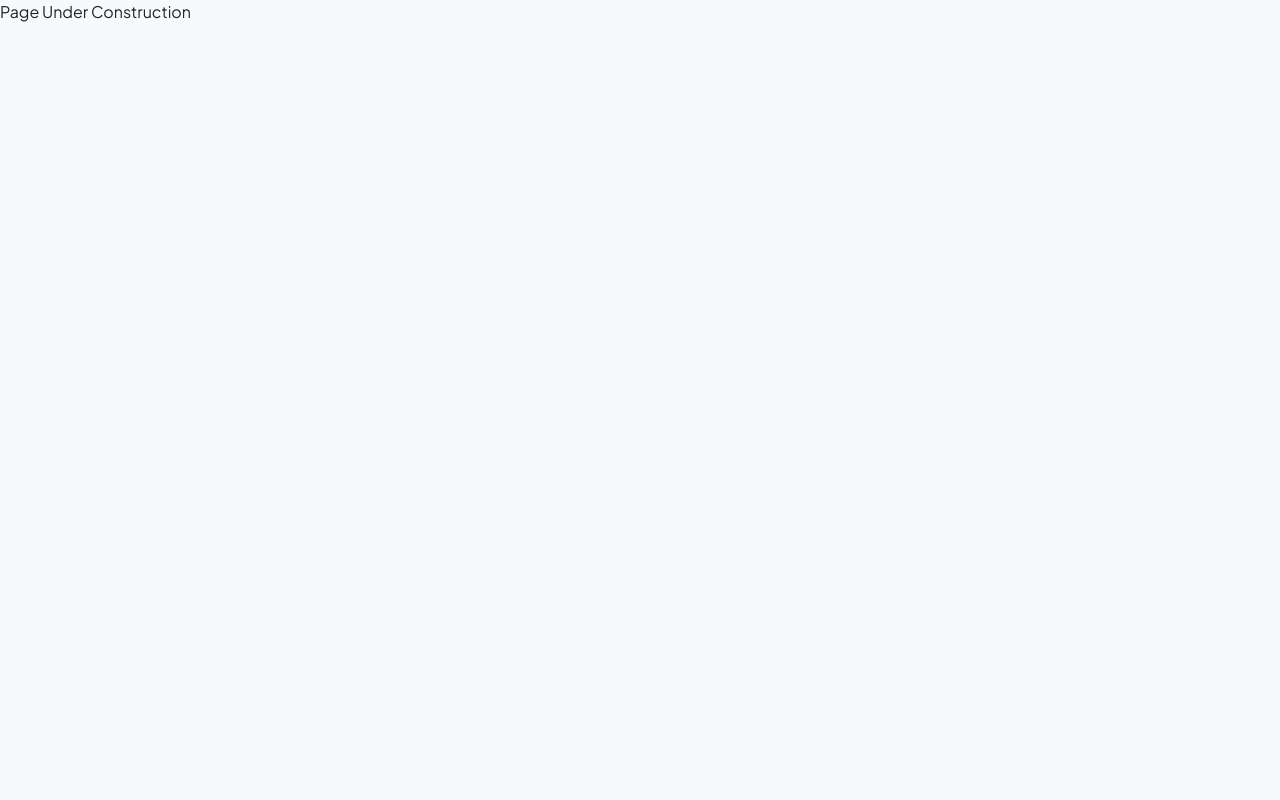
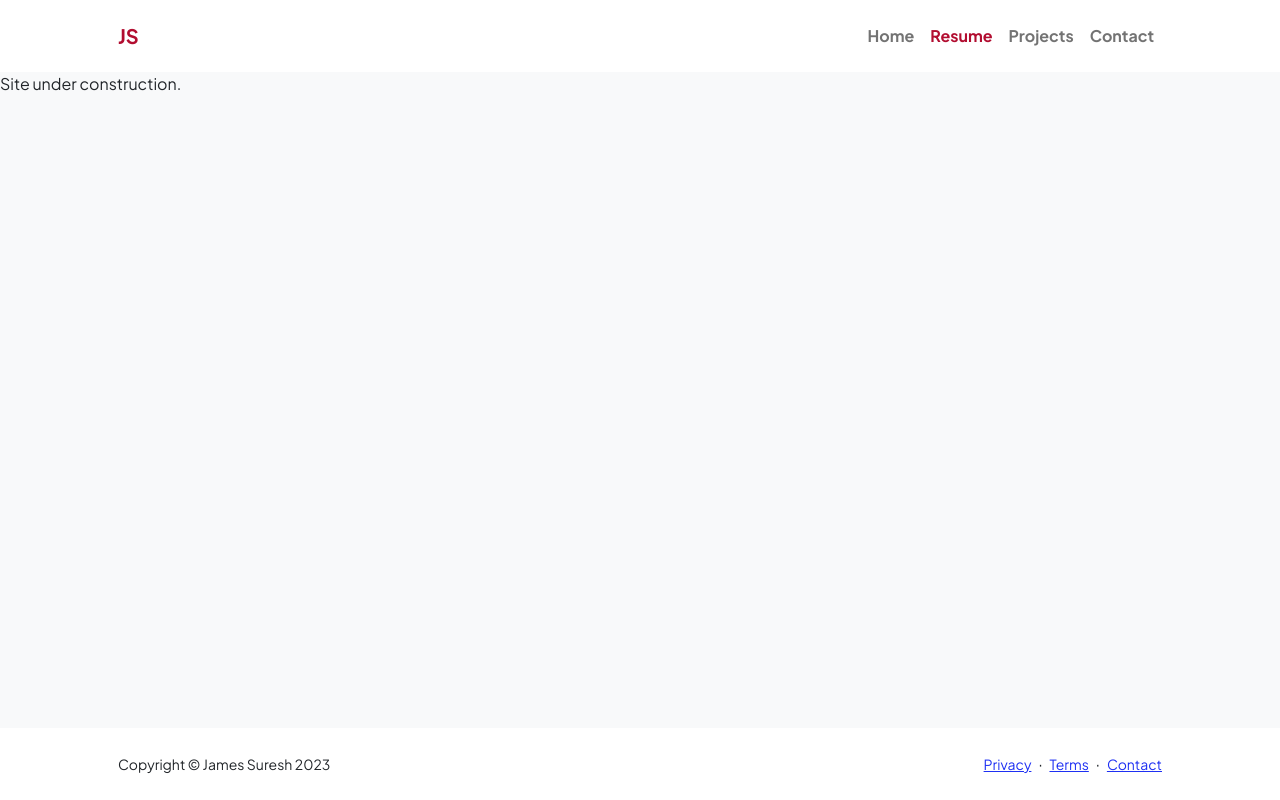
Before and after one commit to jsuresh3/personal-portfolio, a website: page resume.html in a window 1280 px wide. Drawn offline with nearby package versions, Linux system fonts and the light colour scheme.

Commit message:
Brought back nav

```diff
--- a/resume.html
+++ b/resume.html
@@ -25,6 +25,46 @@
     <link href="scss/magic.css" rel="stylesheet" />
     </head>
     <body class="d-flex flex-column h-100 bg-light">
-        Page Under Construction
+        <main class="flex-shrink-0">
+            <!-- Navigation-->
+            <nav class="navbar navbar-expand-lg navbar-light bg-white py-3">
+                <div class="container px-5">
+                    <a class="navbar-brand" href="/"><span class="fw-bolder text-primary">JS</span></a>
+                    <button class="navbar-toggler" type="button" data-bs-toggle="collapse" data-bs-target="#navbarSupportedContent" aria-controls="navbarSupportedContent" aria-expanded="false" aria-label="Toggle navigation"><span class="navbar-toggler-icon"></span></button>
+                    <div class="collapse navbar-collapse" id="navbarSupportedContent">
+                        <ul class="navbar-nav ms-auto mb-2 mb-lg-0  fw-bolder">
+                            <li class="nav-item"><a class="nav-link" href="/">Home</a></li>
+                            <li class="nav-item"><a class="nav-link text-primary" href="resume.html">Resume</a></li>
+                            <li class="nav-item"><a class="nav-link" href="projects.html">Projects</a></li>
+                            <li class="nav-item"><a class="nav-link" href="contact.html">Contact</a></li>
+                        </ul>
+                    </div>
+                </div>
+            </nav>
+            <!-- Page Content-->
+            <div>
+                Site under construction.
+            </div>
+        </main>
+        <!-- Footer-->
+        <footer class="bg-white py-4 mt-auto">
+            <div class="container px-5">
+                <div class="row align-items-center justify-content-between flex-column flex-sm-row">
+                    <div class="col-auto"><div class="small m-0">Copyright &copy; James Suresh 2023</div></div>
+                    <div class="col-auto">
+                        <a class="small" href="#!">Privacy</a>
+                        <span class="mx-1">&middot;</span>
+                        <a class="small" href="#!">Terms</a>
+                        <span class="mx-1">&middot;</span>
+                        <a class="small" href="#!">Contact</a>
+                    </div>
+                </div>
+            </div>
+        </footer>
+        <!-- Bootstrap core JS-->
+        <script src="https://cdn.jsdelivr.net/npm/bootstrap@5.2.3/dist/js/bootstrap.bundle.min.js"></script>
+        <script src="https://unpkg.com/aos@next/dist/aos.js"></script>
+        <!-- Core theme JS-->
+        <script src="js/scripts.js"></script>
     </body>
 </html>
```
